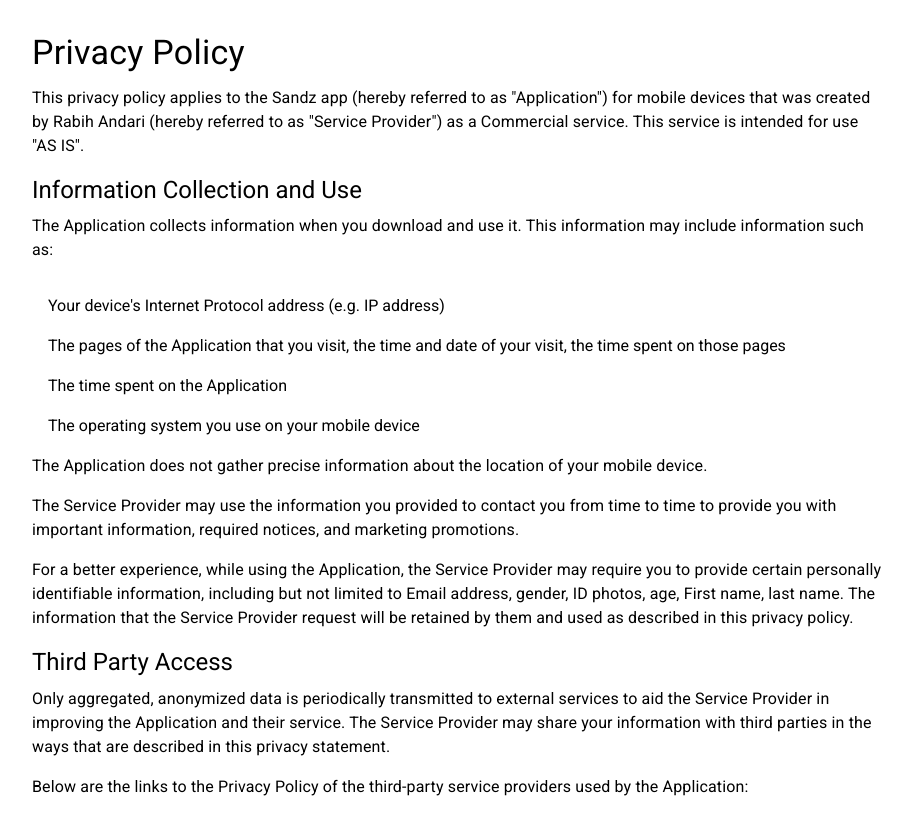
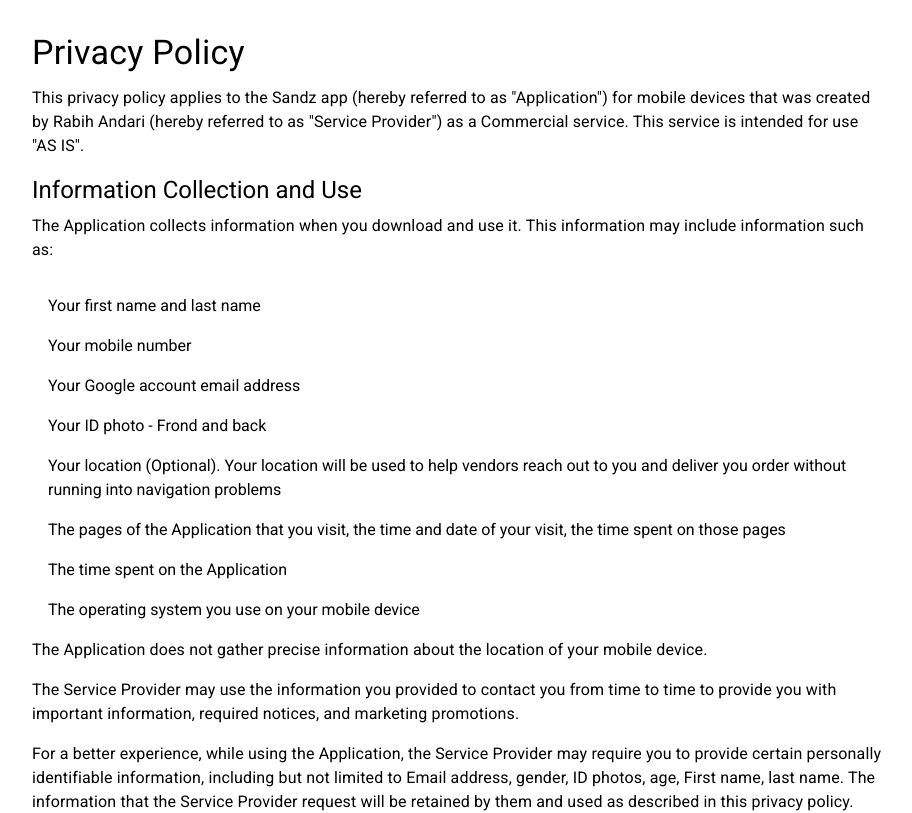
Before and after one commit to rabihandari/sandz-admin-web-v2, a Next.js app: page /privacypolicy in a window 1280 px wide. Shown: the top 813 px of the page, without its empty margins (182-1094 px from the left). Built offline with nearby package versions, Linux system fonts and the light colour scheme; no server answers.

Commit message:
Privacy policy update
- Modified the information collection section

```diff
--- a/app/(app)/privacypolicy/page.tsx
+++ b/app/(app)/privacypolicy/page.tsx
@@ -35,7 +35,19 @@
       </Typography>
       <List>
         <ListItem>
-          Your device&apos;s Internet Protocol address (e.g. IP address)
+          Your first name and last name
+        </ListItem>
+        <ListItem>
+          Your mobile number
+        </ListItem>
+        <ListItem>
+          Your Google account email address
+        </ListItem>
+        <ListItem>
+          Your ID photo - Frond and back
+        </ListItem>
+        <ListItem>
+          Your location (Optional). Your location will be used to help vendors reach out to you and deliver you order without running into navigation problems
         </ListItem>
         <ListItem>
           The pages of the Application that you visit, the time and date of
```
